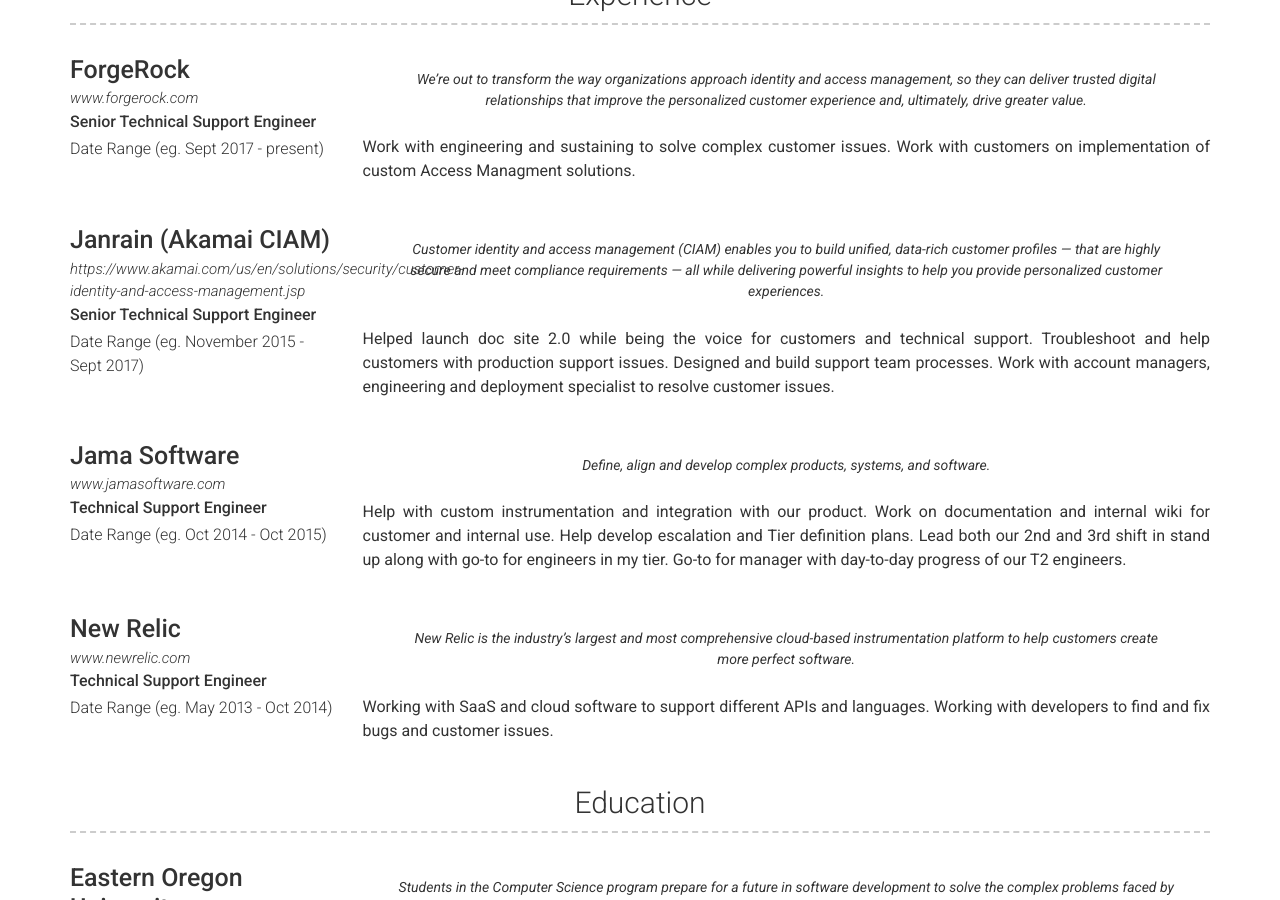
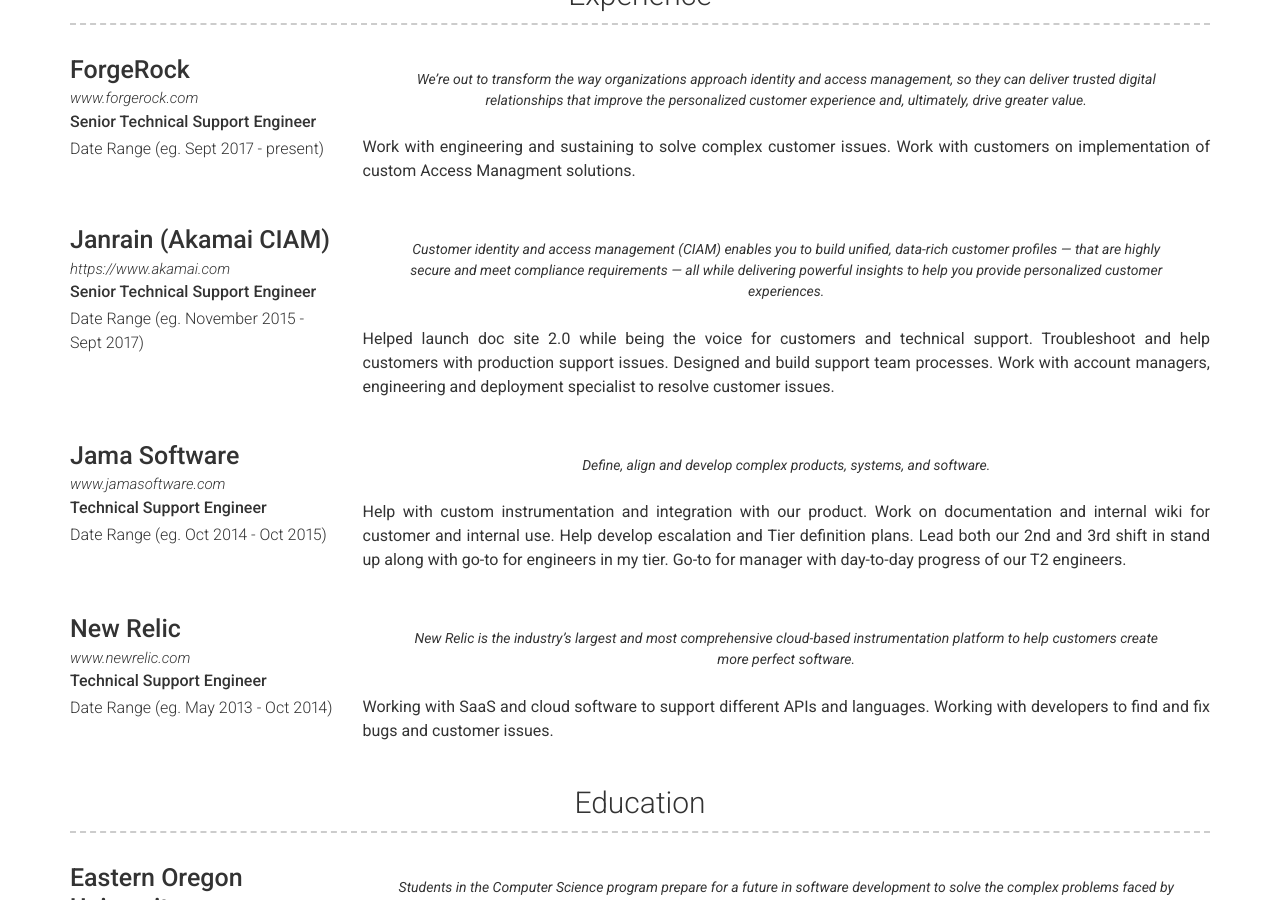
Before and after one commit to jordan-kasper/jordan-kasper.github.io, a Jekyll site: the page built from index.md, in a window 1280 px wide and 900 px high, scrolled down 898 px. Built offline with Jekyll 4.4.1, drawn with Linux system fonts in a browser that asks for light colours; some of the changed lines change nothing that is shown.

Commit message:
updating experience url

```diff
--- a/_data/experience.yml
+++ b/_data/experience.yml
@@ -11,7 +11,7 @@
 
 - layout: left
   company: Janrain (Akamai CIAM)
-  link: https://www.akamai.com/us/en/solutions/security/customer-identity-and-access-management.jsp
+  link: https://www.akamai.com
   job_title: Senior Technical Support Engineer
   dates: Date Range (eg. November 2015 - Sept 2017)
   quote: >
```
